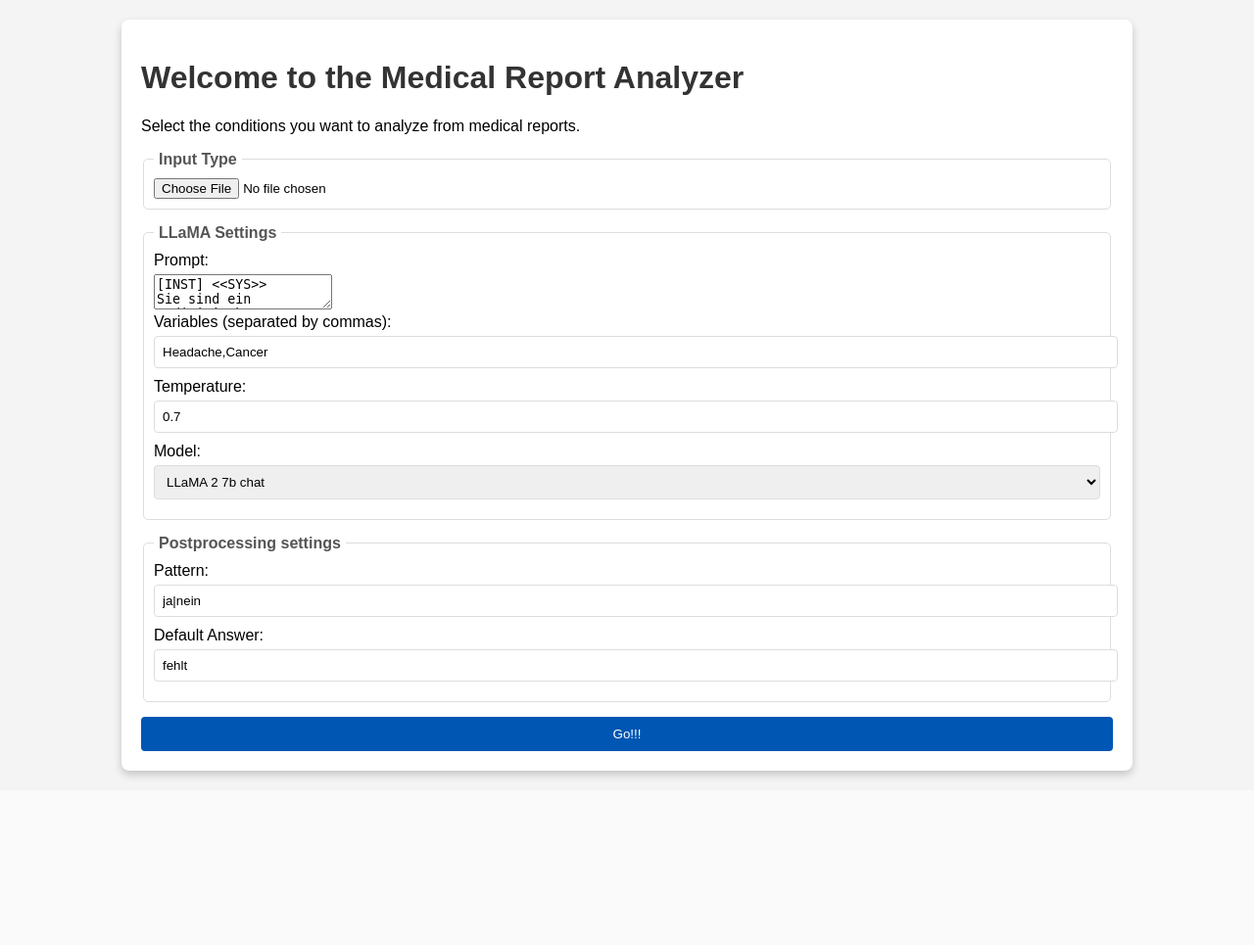
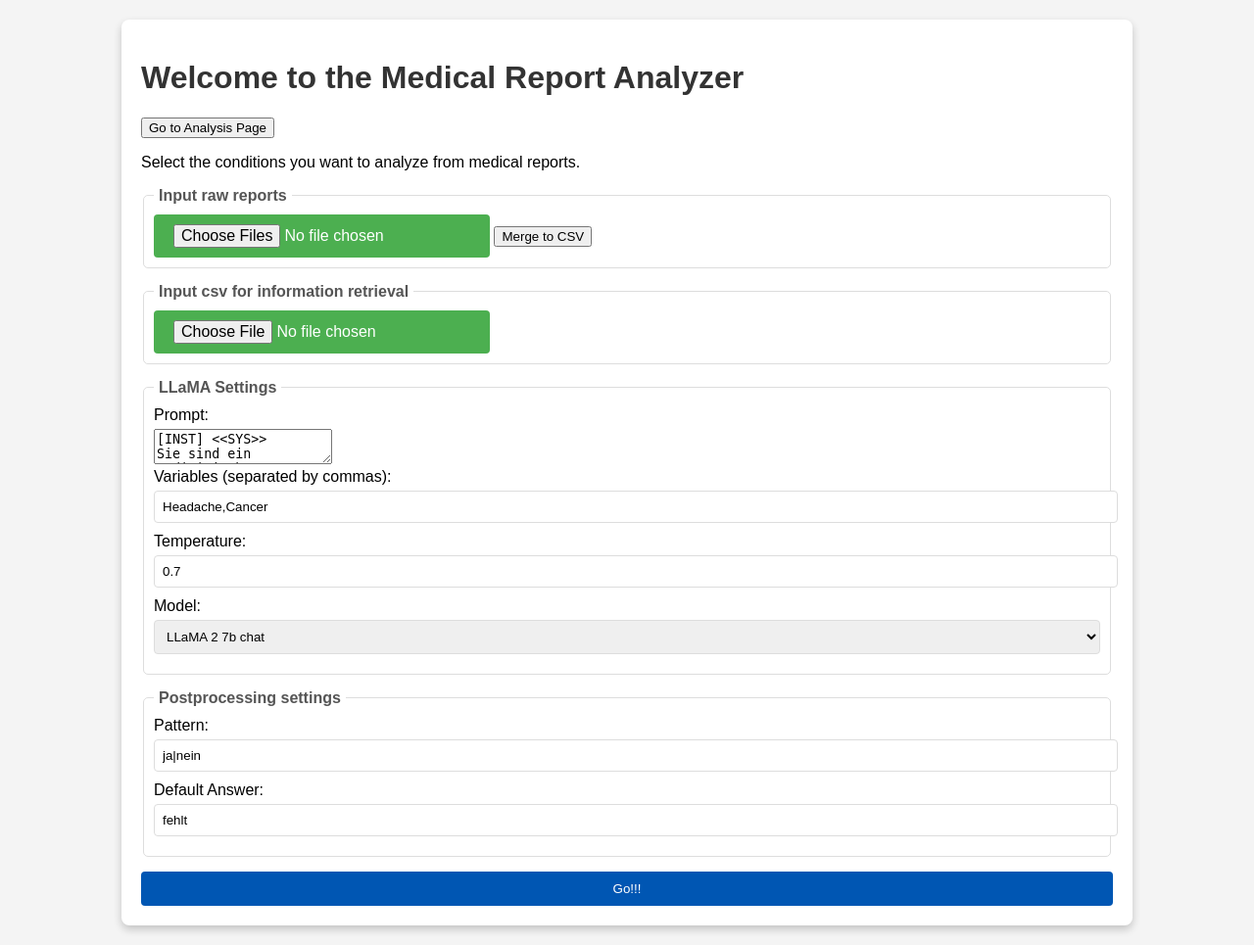
Before and after one commit to KatherLab/Medical_LLM, a Flask app: page / in a window 1280 px wide. Shown: the whole page at 98% size. Before the commit the page ends 796 px from the top, so only its background shows below. Run offline with Flask 3, Linux system fonts and the light colour scheme.

Commit message:
add features for multi file upload, analysis, and progress bar

```diff
--- a/src/webui/app.py
+++ b/src/webui/app.py
@@ -7,10 +7,12 @@ from collections.abc import Iterable
 from concurrent import futures
 from pathlib import Path
 from typing import Any, Optional
+import pdfplumber
 
 import pandas as pd
 import requests
-from flask import Flask, redirect, render_template, request, send_file
+from flask import Flask, redirect, render_template, request, send_file, Response, url_for
+import PyPDF2
 
 app = Flask(__name__)
 
@@ -63,8 +65,7 @@ def go():
         default=request.form["default_answer"],
     )
 
-    return redirect(f"/result?job={job_id}")
-
+    return redirect(url_for('result'))
 
 @app.route("/result")
 def result():
@@ -72,9 +73,9 @@ def result():
     job = jobs[jobid]
 
     if job.cancelled():
-        return "Job was cancelled", 200
+        return render_template('result.html', status="Job was cancelled")
     elif job.running():
-        return "Job is running, come back later (and refresh the page)", 200
+        return render_template('result.html', status="Job is running, come back later (and refresh the page)")
     elif job.done():
         result_df = job.result()
         result_io = io.BytesIO()
@@ -87,7 +88,7 @@ def result():
             download_name=f"{jobid}.csv",
         )
     else:
-        return "Job in queue, come back later (and refresh the page)", 200
+        return render_template('result.html', status="Job in queue, come back later (and refresh the page)")
 
 
 def extract_from_report(
@@ -135,7 +136,10 @@ def extract_from_report(
             time.sleep(10)
 
     results = {}
-    for report in df.report:
+    # get the number of reports from df
+    total_reports = len(df.report)
+
+    for i, report in enumerate(df.report):
         for symptom in symptoms:
             result = requests.post(
                 url="http://localhost:8080/completion",
@@ -152,10 +156,41 @@ def extract_from_report(
             if report not in results:
                 results[report] = {}
             results[report][symptom] = summary
+        yield f"data: {i / total_reports * 100}\n\n"
 
     return postprocess(results, pattern, default)
 
+@app.route("/merge", methods=["POST"])
+def merge():
+    files = request.files.getlist("files")
+    merged_data = []
 
+    for file in files:
+        if file.filename.endswith('.csv'):
+            df = pd.read_csv(file)
+            merged_data.append(df)
+        elif file.filename.endswith('.pdf'):
+            pdf_reader = PyPDF2.PdfFileReader(file)
+            print("pdf_reader",pdf_reader.numPages)
+            print(file.filename)
+            text = ''
+            with pdfplumber.open(file) as pdf:
+                for page in pdf.pages:
+                    text += page.extract_text()
+                print("pdf",page.extract_text())
+            merged_data.append(pd.DataFrame({'report': [text]}))
+        elif file.filename.endswith('.txt'):
+            text = file.read().decode()
+            print("text", text)
+            merged_data.append(pd.DataFrame({'report': [text]}))
+
+    merged_df = pd.concat(merged_data)
+    merged_csv = merged_df.to_csv(index=False)
+    return Response(
+        merged_csv,
+        mimetype="text/csv",
+        headers={"Content-disposition": "attachment; filename=merged.csv"},
+    )
 def postprocess(data, pattern: str, default: str) -> pd.DataFrame:
     symptoms = list(next(iter(data.values())).keys())
 
@@ -178,6 +213,28 @@ def postprocess(data, pattern: str, default: str) -> pd.DataFrame:
 
     return pd.DataFrame.from_dict(result_dict)
 
+import analysis
 
+
+@app.route('/upload', methods=['POST'])
+def upload_file():
+    output_csv = request.files['output_csv']
+    groundtruth_csv = request.files['groundtruth_csv']
+    variables = [var.strip() for var in request.form["variables"].split(",")]
+    plot = analysis.compare_and_plot(output_csv, groundtruth_csv, variables)
+    return send_file(plot, mimetype='image/png')
+
+@app.route('/analysis')
+def analysis_page():
+    return render_template('analysis.html')
+
+
+@app.route('/progress')
+def progress():
+    def generate():
+        for i in range(101):
+            yield f"data:{i}\n\n"
+            time.sleep(0.1)
+    return Response(generate(), mimetype='text/event-stream')
 if __name__ == "__main__":
     app.run(debug=True, port=5001)
--- a/src/webui/requirement.txt
+++ b/src/webui/requirement.txt
@@ -4,3 +4,4 @@ paramiko
 flask
 requests
 tqdm
+scikit-learn
--- a/src/webui/static/style.css
+++ b/src/webui/static/style.css
@@ -64,3 +64,19 @@ input[type="submit"] {
 input[type="submit"]:hover {
     background-color: #004494;
 }
+
+.file-upload {
+        display: inline-block;
+        padding: 10px 20px;
+        font-size: 16px;
+        color: #fff;
+        background-color: #4CAF50;
+        border: none;
+        border-radius: 4px;
+        cursor: pointer;
+        transition: all 0.5s;
+    }
+
+.file-upload:hover {
+    background-color: #45a049;
+}
--- a/src/webui/templates/index.html
+++ b/src/webui/templates/index.html
@@ -12,14 +12,20 @@
 <body>
 <div class="container">
     <h1>Welcome to the Medical Report Analyzer</h1>
+        <button onclick="window.location.href='/analysis'">Go to Analysis Page</button>
 
     <p>Select the conditions you want to analyze from medical reports.</p>
     <!-- Input type selection panel , select input form from txt or pdf-->
     <form action="{{ url_for('go') }}" enctype="multipart/form-data" method="post">
-        <fieldset>
-            <legend>Input Type</legend>
-            <input accept=".csv" name="file" type="file">
-        </fieldset>
+<fieldset>
+    <legend>Input raw reports</legend>
+    <input class="file-upload" accept=".csv,.pdf,.txt" multiple name="files" type="file">
+    <button type="button" id="merge">Merge to CSV</button>
+</fieldset>
+<fieldset>
+    <legend>Input csv for information retrieval</legend>
+    <input class="file-upload" accept=".csv" name="file" type="file">
+</fieldset>
         <fieldset>
             <legend>LLaMA Settings</legend>
             <label for="temperature">Prompt:</label>
@@ -70,5 +76,28 @@ Kam es zu einer {symptom}?
         <input type="submit" value="Go!!!">
     </form>
 </div>
+<script>
+document.getElementById('merge').addEventListener('click', function() {
+    var formData = new FormData();
+    var input = document.querySelector('input[type="file"]');
+    for (var i = 0; i < input.files.length; i++) {
+        formData.append('files', input.files[i]);
+    }
 
+    fetch('/merge', {
+        method: 'POST',
+        body: formData
+    })
+    .then(response => response.blob())
+    .then(blob => {
+        var url = window.URL.createObjectURL(blob);
+        var a = document.createElement('a');
+        a.href = url;
+        a.download = 'merged.csv';
+        document.body.appendChild(a);
+        a.click();
+        a.remove();
+    });
+});
+</script>
 </html>
```
Also changed, not shown: src/webui/analysis.py (added, +57 -0 lines), src/webui/templates/analysis.html (added, +19 -0 lines), src/webui/templates/result.html (added, +18 -0 lines), 1 other file.
